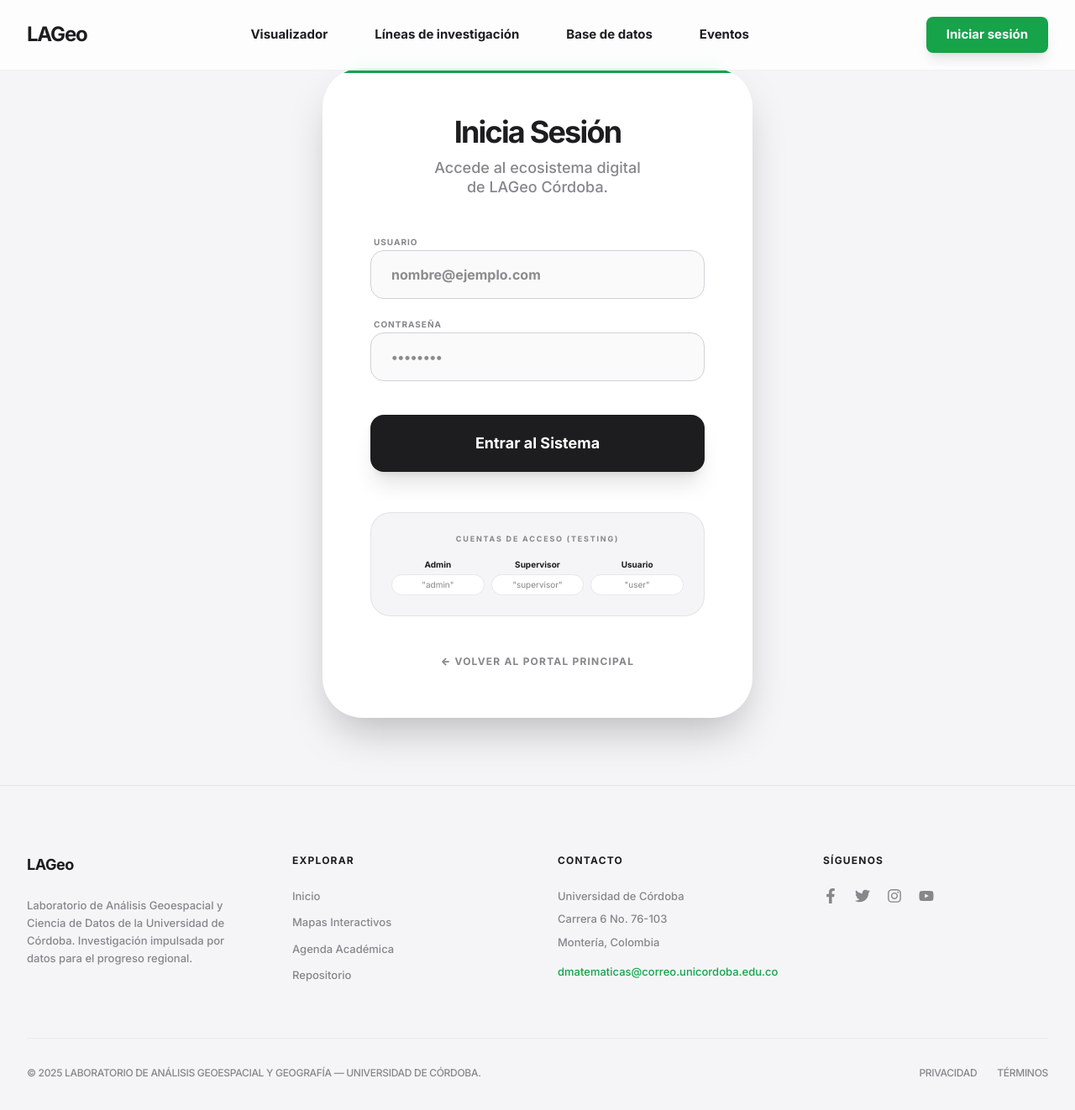
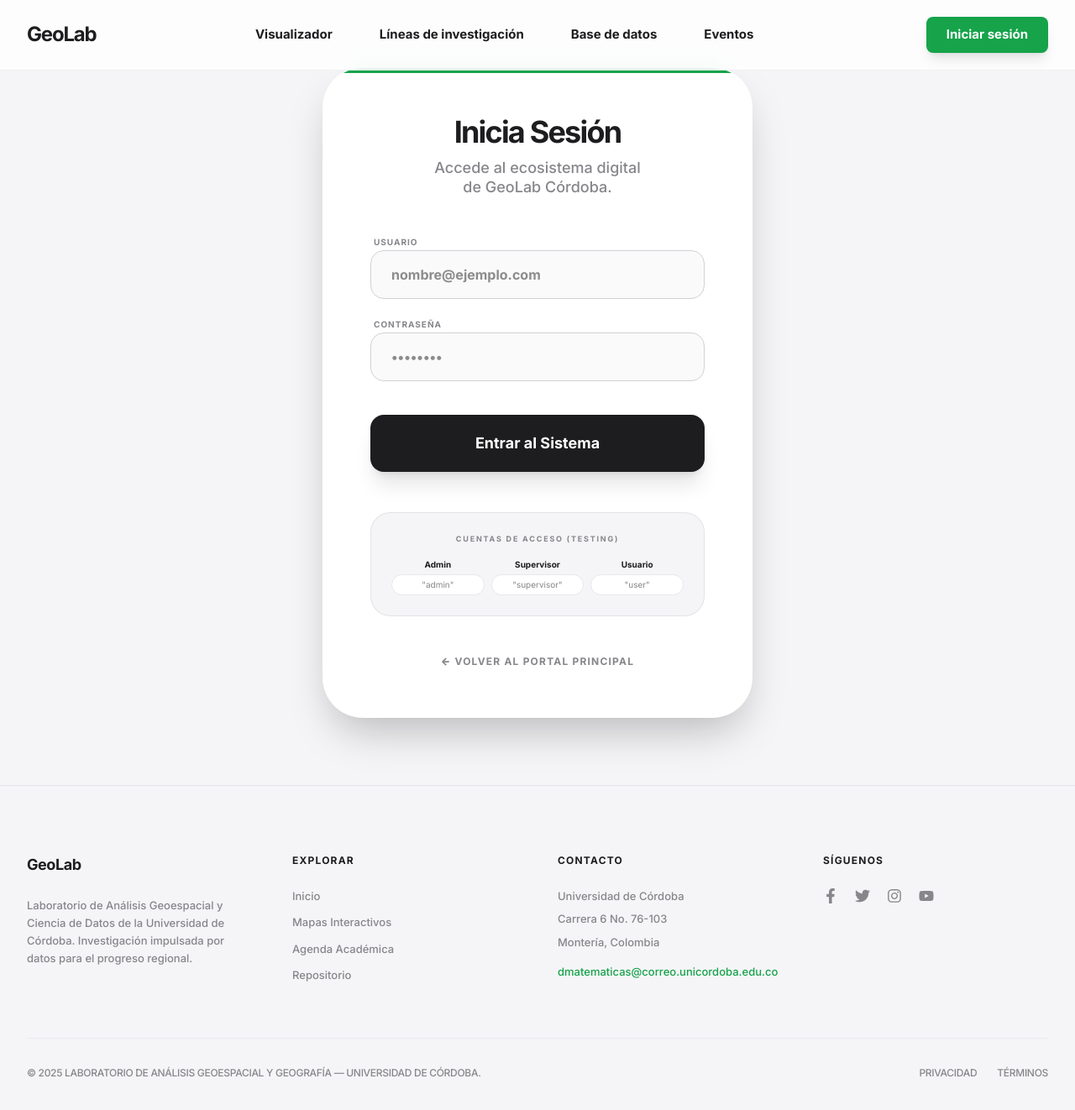
Before and after one commit to juandda0/EsLab, a React (Vite) app: page /login in a window 1280 px wide. Shown: the top 1322 px of the page at 84% size. Built offline with nearby package versions, Linux system fonts and the light colour scheme.

Commit message:
Rebranding: change LAGeo to GeoLab as the abbreviated title

```diff
--- a/index.html
+++ b/index.html
@@ -7,7 +7,7 @@
     <link rel="preconnect" href="https://fonts.googleapis.com">
     <link rel="preconnect" href="https://fonts.gstatic.com" crossorigin>
     <link href="https://fonts.googleapis.com/css2?family=Inter:wght@400;500;600;700&display=swap" rel="stylesheet">
-    <title>LAGeo</title>
+    <title>GeoLab</title>
   </head>
   <body>
     <div id="root"></div>
--- a/package.json
+++ b/package.json
@@ -1,5 +1,5 @@
 {
-  "name": "lageo",
+  "name": "geolab",
   "private": true,
   "version": "0.0.0",
   "type": "module",
--- a/src/features/auth/pages/LoginPage.tsx
+++ b/src/features/auth/pages/LoginPage.tsx
@@ -26,7 +26,7 @@
             Inicia Sesión
           </h1>
           <p className="text-[#86868b] text-lg font-medium leading-tight">
-            Accede al ecosistema digital <br /> de LAGeo Córdoba.
+            Accede al ecosistema digital <br /> de GeoLab Córdoba.
           </p>
         </div>
 
--- a/src/features/visualizadorMapas/CordobaStatistics.tsx
+++ b/src/features/visualizadorMapas/CordobaStatistics.tsx
@@ -89,7 +89,7 @@
           ))}
         </div>
         <div className="flex flex-col items-center justify-center border-l border-white/10 pl-10 hidden lg:flex">
-          <div className="text-white text-3xl font-bold tracking-tighter">LAGeo</div>
+          <div className="text-white text-3xl font-bold tracking-tighter">GeoLab</div>
           <div className="text-white/30 text-[9px] uppercase font-black tracking-[0.3em] mt-1">OBSERVATORIO</div>
         </div>
       </div>
--- a/src/features/visualizadorMapas/CordobaView.tsx
+++ b/src/features/visualizadorMapas/CordobaView.tsx
@@ -334,7 +334,7 @@
 
         <div className="mt-12 text-center">
           <p className="text-[#86868b] text-xs font-medium">
-            © {new Date().getFullYear()} LAGeo — Departamento de Córdoba, Colombia. Todos los derechos reservados.
+            © {new Date().getFullYear()} GeoLab — Departamento de Córdoba, Colombia. Todos los derechos reservados.
           </p>
         </div>
       </div>
--- a/src/shared/layout/footer/Footer.tsx
+++ b/src/shared/layout/footer/Footer.tsx
@@ -11,7 +11,7 @@
 
           <div className="md:col-span-1">
             <h3 className="text-lg font-bold text-[#1d1d1f] mb-6 tracking-tight">
-              LAGeo
+              GeoLab
             </h3>
             <p className="text-[13px] leading-relaxed font-medium">
               Laboratorio de Análisis Geoespacial y Ciencia de Datos de la Universidad de Córdoba. Investigación impulsada por datos para el progreso regional.
--- a/src/shared/layout/navbar/Navbar.tsx
+++ b/src/shared/layout/navbar/Navbar.tsx
@@ -131,7 +131,7 @@
       <nav className="w-full max-w-[1440px] mx-auto flex items-center justify-between px-8 py-5">
         {/* Logo */}
         <a href="/" className="text-2xl font-bold tracking-tighter text-[#1d1d1f] hover:opacity-80 transition-opacity">
-          LAGeo
+          GeoLab
         </a>
 
         {/* Desktop Links */}
```
